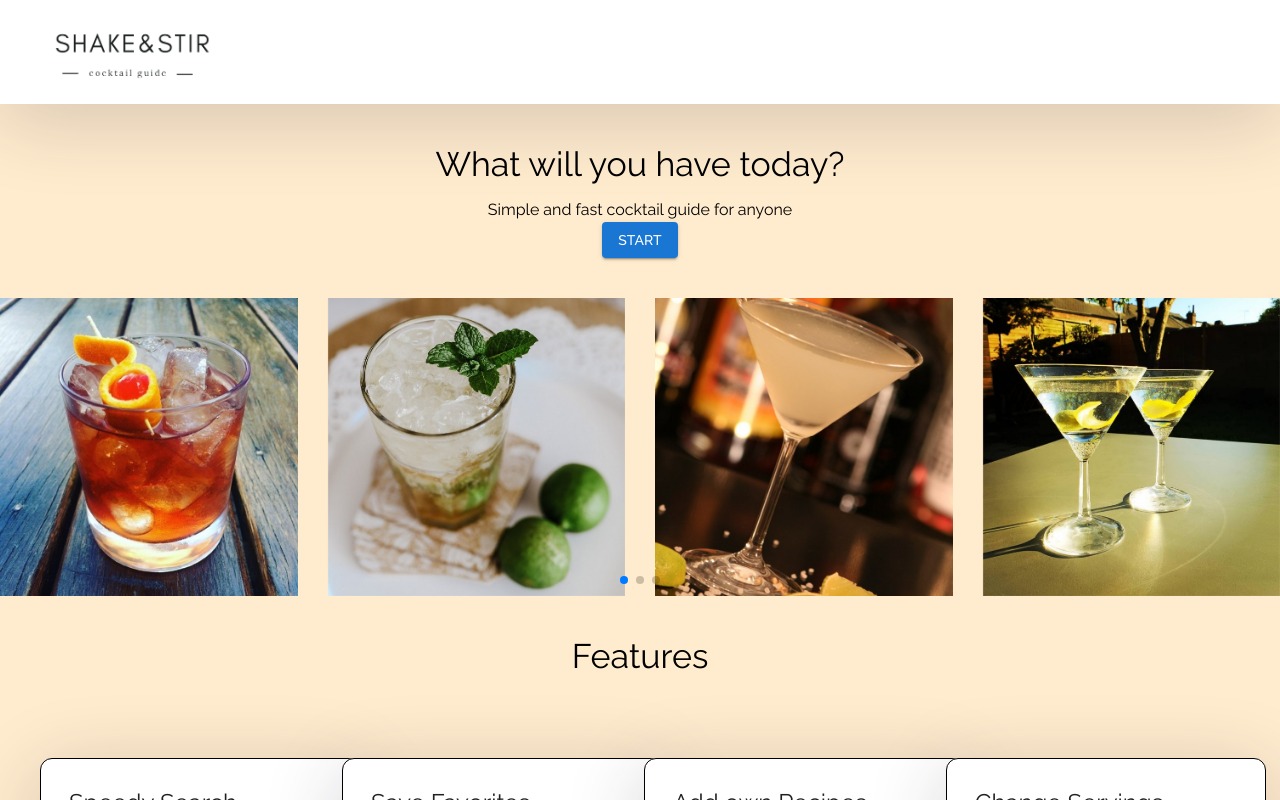
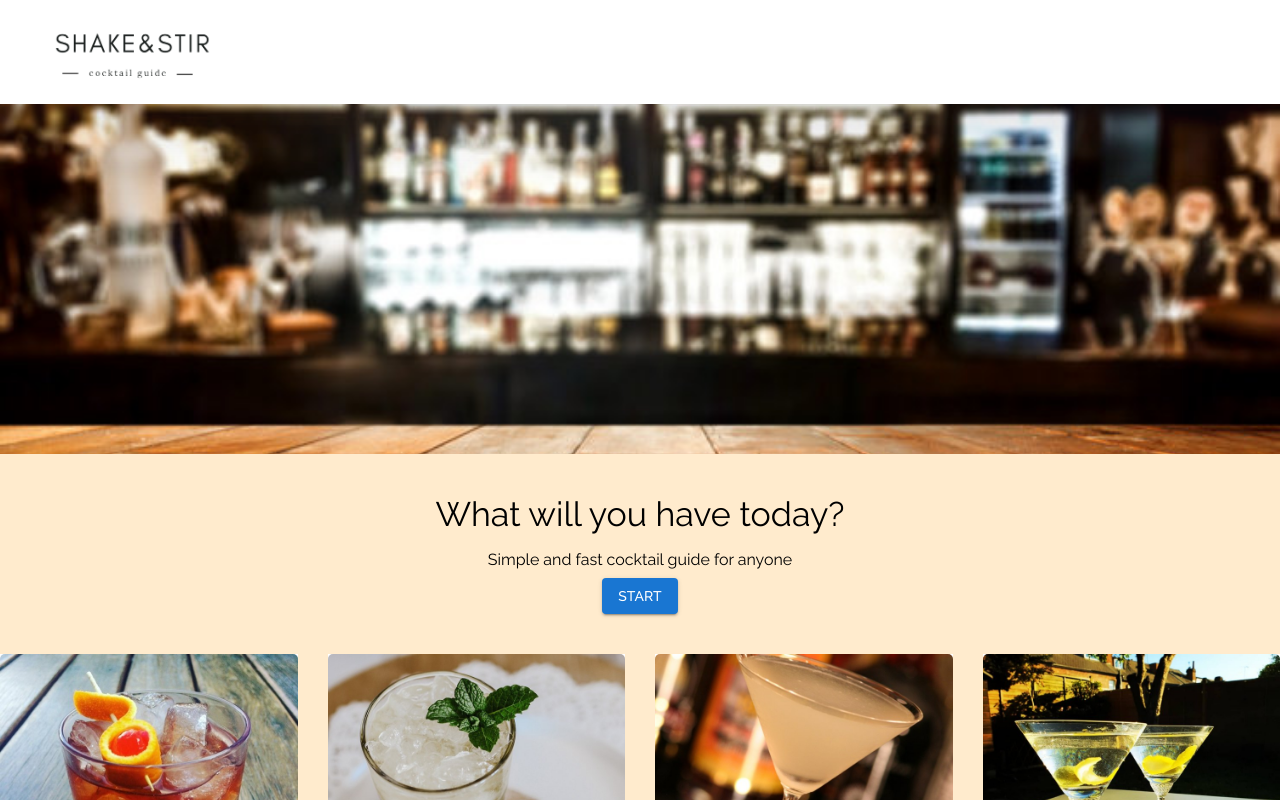
Before and after one commit to AroParada/sipSearch, a React (Create React App) app: page /#/ in a window 1280 px wide. Shown: the top 800 px of the page. Built offline with nearby package versions, Linux system fonts and the light colour scheme.

Commit message:
added banner img

```diff
--- /dev/null
+++ b/src/components/Banner.js
@@ -0,0 +1,37 @@
+import React from "react";
+import { Box, Typography } from "@mui/material";
+import bannerImg from "../assets/bannerImg.jpg";
+
+function Banner() {
+  return (
+    <Box
+      sx={{
+        height: "350px",
+        backgroundImage: `url(${bannerImg})`,
+        backgroundSize: "cover",
+        backgroundPosition: "center",
+        display: "flex",
+        alignItems: "center",
+        justifyContent: "center",
+        color: "black",
+        textAlign: "center",
+        backgroundColor: "white",
+      }}
+    >
+      {/* <Typography
+        variant="h6"
+        component="div"
+        sx={{
+          backgroundColor: "rgba(255, 255, 255, 0.8)", // Semi-transparent white background
+          color: "black", // Text color
+          padding: "10px 20px", // Padding around the text
+          borderRadius: "5px", // Optional: Rounded corners for the background
+        }}
+      >
+        What will you have today?
+      </Typography> */}
+    </Box>
+  );
+}
+
+export default Banner;
--- a/src/components/Slider.js
+++ b/src/components/Slider.js
@@ -49,22 +49,22 @@ export default function Slider() {
         className="mySwiper"
       >
         <SwiperSlide>
-          <img alt="drink" src={oldFashion} />
+          <img style={{ borderRadius: "5px" }} alt="drink" src={oldFashion} />
         </SwiperSlide>
         <SwiperSlide>
-          <img alt="drink" src={mojito} />
+          <img style={{ borderRadius: "5px" }} alt="drink" src={mojito} />
         </SwiperSlide>
         <SwiperSlide>
-          <img alt="drink" src={margarita} />
+          <img style={{ borderRadius: "5px" }} alt="drink" src={margarita} />
         </SwiperSlide>
         <SwiperSlide>
-          <img alt="drink" src={martini} />
+          <img style={{ borderRadius: "5px" }} alt="drink" src={martini} />
         </SwiperSlide>
         <SwiperSlide>
-          <img alt="drink" src={watermelonMarg} />
+          <img style={{borderRadius: "5px"}} alt="drink" src={watermelonMarg} />
         </SwiperSlide>
         <SwiperSlide>
-          <img alt="drink" src={whiskeySour} />
+          <img style={{borderRadius: "5px"}} alt="drink" src={whiskeySour} />
         </SwiperSlide>
       </Swiper>
     </>
--- a/src/pages/Home.js
+++ b/src/pages/Home.js
@@ -5,16 +5,20 @@ import HomeNavBar from "../components/HomeNavBar";
 import Slider from "../components/Slider";
 import { Button, Grid, Box, Typography } from "@mui/material";
 import FeatureCard from "../components/FeatureCard";
+import Banner from "../components/Banner";
 
 function Home() {
   return (
     <>
       <HomeNavBar />
+      <Banner />
       <Box padding="40px" textAlign="center">
         <Typography gutterBottom variant="h4" component="div">
           What will you have today?
         </Typography>
-        <Typography>Simple and fast cocktail guide for anyone</Typography>
+        <Typography gutterBottom>
+          Simple and fast cocktail guide for anyone
+        </Typography>
         <Button
           component={Link}
           to="/Search"
```
Also changed, not shown: src/assets/bannerImg.jpg (added).
